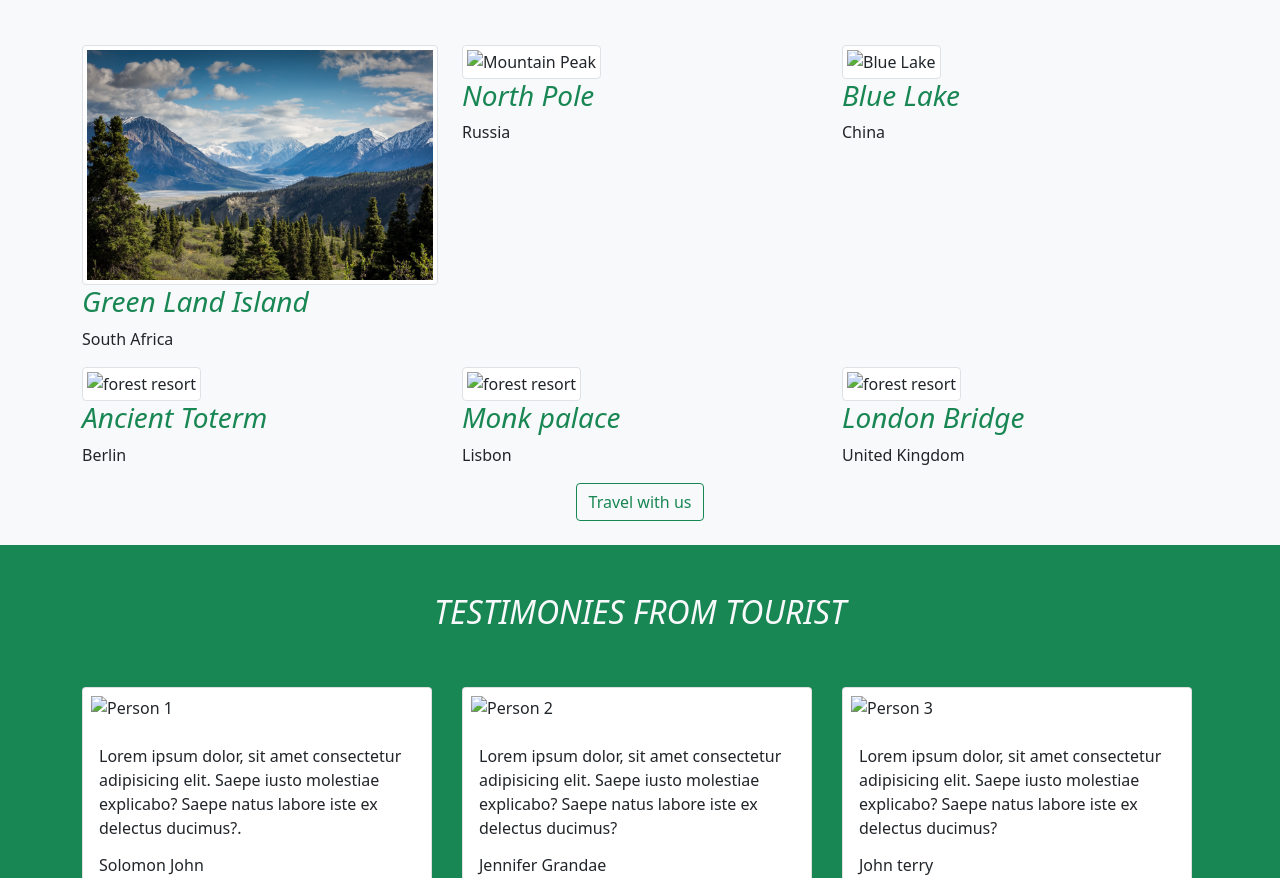
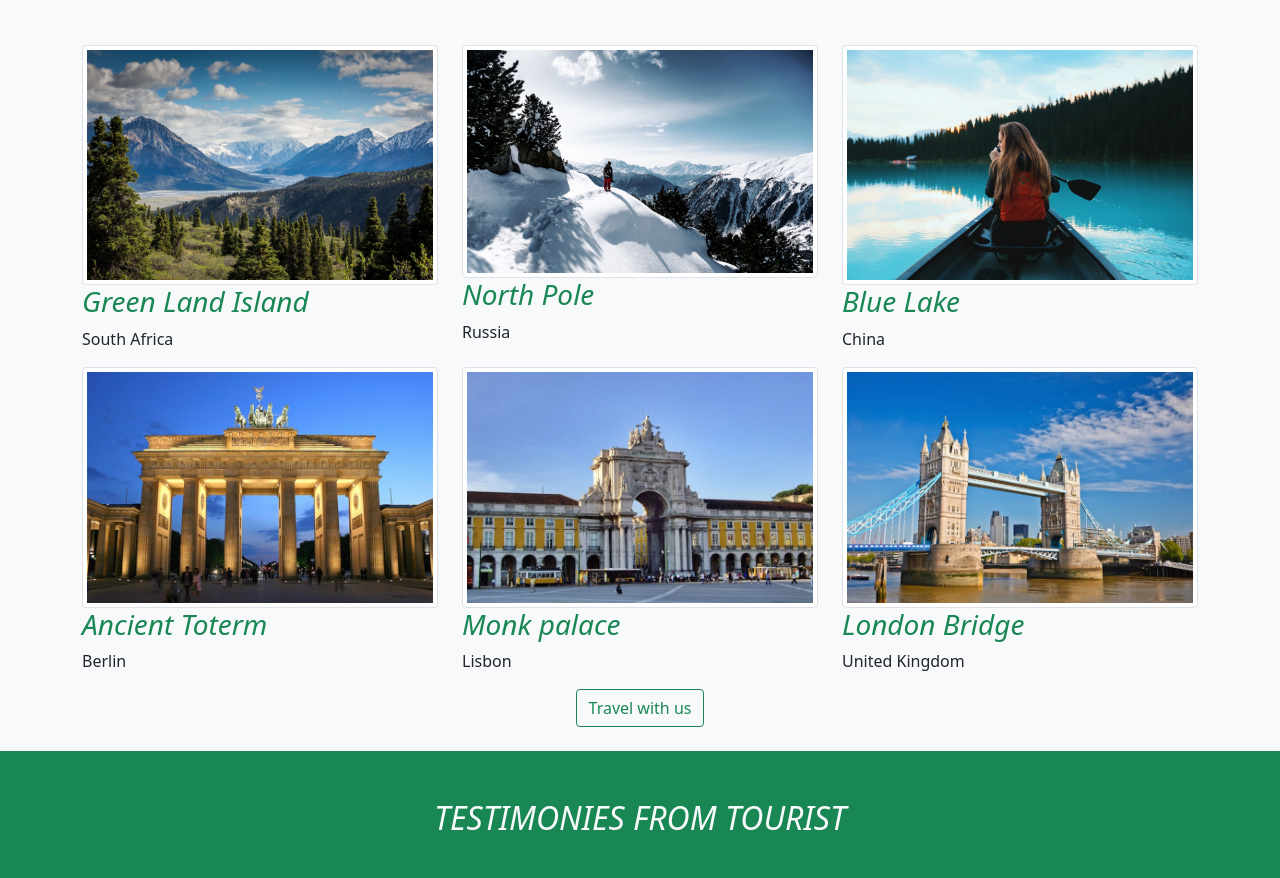
Before and after one commit to Techgiant0/Blaze-Tours, a plain HTML site: page index.html in a window 1280 px wide. Shown: the part 1960-2838 px from the top of the page. Drawn offline with nearby package versions, Linux system fonts and the light colour scheme.

Commit message:
Update index.html

```diff
--- a/index.html
+++ b/index.html
@@ -166,31 +166,31 @@
             </div>
 
             <div class="col-12 col-md-6 col-lg-4">
-              <img src="../travel/img/nat-7.jpg" alt="Mountain Peak" class="img-fluid img-thumbnail" width="500px"/>
+              <img src="../Blaze-Tours/img/nat-7.jpg" alt="Mountain Peak" class="img-fluid img-thumbnail" width="500px"/>
               <h3 class="fst-italic text-success">North Pole</h3>
               <p>Russia</p>
             </div>
 
             <div class="col-12 col-md-6 col-lg-4">
-              <img src="../travel/img/nat-8.jpg" alt="Blue Lake" class="img-fluid img-thumbnail" width="500px"/>
+              <img src="../Blaze-Tours/img/nat-8.jpg" alt="Blue Lake" class="img-fluid img-thumbnail" width="500px"/>
               <h3 class="fst-italic text-success">Blue Lake</h3>
               <p>China</p>
             </div>
 
             <div class="col-12 col-md-6 col-lg-4">
-              <img src="../travel/img/berlin.jpg" alt="forest resort" class="img-fluid img-thumbnail" width="500px"/>
+              <img src="../Blaze-Tours/img/berlin.jpg" alt="forest resort" class="img-fluid img-thumbnail" width="500px"/>
               <h3 class="fst-italic text-success">Ancient Toterm</h3>
               <p>Berlin</p>
             </div>
 
             <div class="col-12 col-md-6 col-lg-4">
-              <img src="../travel/img/lisbon-3.jpg" alt="forest resort" class="img-fluid img-thumbnail" width="500px"/>
+              <img src="../Blaze-Tours/img/lisbon-3.jpg" alt="forest resort" class="img-fluid img-thumbnail" width="500px"/>
               <h3 class="fst-italic text-success">Monk palace</h3>
               <p>Lisbon</p>
             </div>
 
             <div class="col-12 col-md-6 col-lg-4">
-              <img src="../travel/img/london.jpg" alt="forest resort" class="img-fluid img-thumbnail" width="500px"/>
+              <img src="../Blaze-Tours/img/london.jpg" alt="forest resort" class="img-fluid img-thumbnail" width="500px"/>
               <h3 class="fst-italic text-success">London Bridge</h3>
               <p>United Kingdom</p>
             </div>
@@ -207,7 +207,7 @@
             <div class="row">
               <div class="col-12 col-lg-4 col-md-6">
                 <div class="card my-5" style="width: 350px;">
-                    <img src="../travel/img/customer-3.jpg" class="card-img-top p-2" alt="Person 1">
+                    <img src="../Blaze-Tours/img/customer-3.jpg" class="card-img-top p-2" alt="Person 1">
                     <div class="card-body">
                       <p class="card-text">Lorem ipsum dolor, sit amet consectetur adipisicing elit. Saepe iusto molestiae explicabo? Saepe natus labore iste ex delectus ducimus?.</p>
                       <h6>Solomon John</h6>
@@ -217,7 +217,7 @@
 
               <div class="col-12 col-lg-4 col-md-6">
                 <div class="card my-5" style="width: 350px;">
-                    <img src="../travel/img/customer-2.jpg" class="card-img-top p-2" alt="Person 2">
+                    <img src="../Blaze-Tours/img/customer-2.jpg" class="card-img-top p-2" alt="Person 2">
                     <div class="card-body">
                       <p class="card-text">Lorem ipsum dolor, sit amet consectetur adipisicing elit. Saepe iusto molestiae explicabo? Saepe natus labore iste ex delectus ducimus?</p>
                       <h6>Jennifer Grandae</h6>
@@ -227,7 +227,7 @@
 
               <div class="col-12 col-lg-4 col-md-6">
                 <div class="card my-5" style="width: 350px;">
-                    <img src="../travel/img/customer-1.jpg" class="card-img-top p-2" alt="Person 3">
+                    <img src="../Blaze-Tours/img/customer-1.jpg" class="card-img-top p-2" alt="Person 3">
                     <div class="card-body">
                       <p class="card-text">Lorem ipsum dolor, sit amet consectetur adipisicing elit. Saepe iusto molestiae explicabo? Saepe natus labore iste ex delectus ducimus?</p>
                       <h6>John terry</h6>
```
